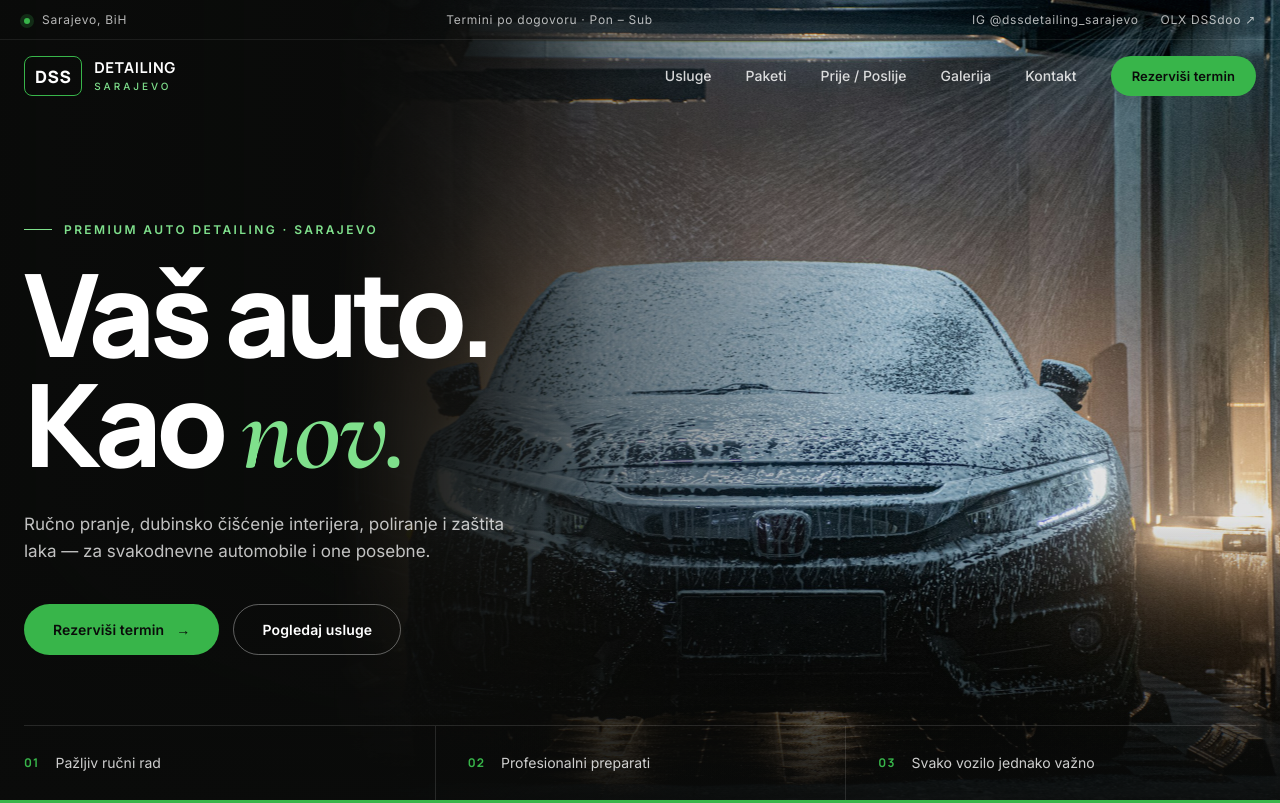
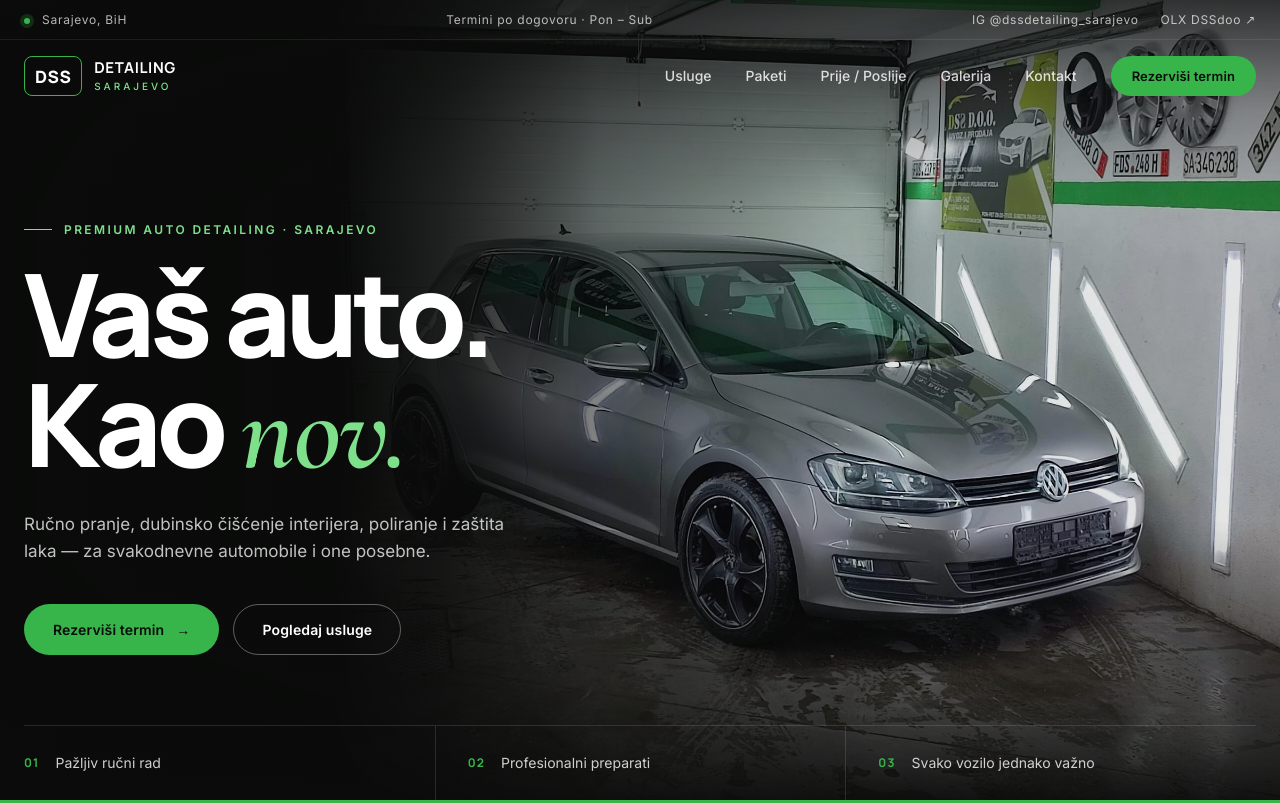
Before and after one commit to jiren9k-max/Dss, a plain HTML site: page index.html in a window 1280 px wide. Shown: the top 803 px of the page. Drawn offline with nearby package versions, Linux system fonts and the light colour scheme; a script that the page names is missing.

Commit message:
Use real DSS studio photo (VW Golf) as hero image
Replace the stock Honda photo with DSS's own Golf 7 shot, keep the
car front visible on phones, and darken the top so the menu stays
readable over the bright studio wall.

Co-Authored-By: Claude Opus 5.5 <noreply@anthropic.com>

```diff
--- a/styles.css
+++ b/styles.css
@@ -100,10 +100,11 @@ em { font-family: var(--serif); font-style: italic; font-weight: 500; letter-spa
 
 /* ---------- Hero ---------- */
 .hero { position: relative; min-height: max(680px, 100svh); display: flex; flex-direction: column; justify-content: flex-end; padding-top: var(--header-h); background: var(--black); color: var(--white); overflow: hidden; }
-.hero-bg { position: absolute; inset: 0 0 0 26%; background: url('public/stock/hero-civic-foam.jpg') center 60% / cover no-repeat; -webkit-mask-image: linear-gradient(90deg, transparent 0%, #000 28%); mask-image: linear-gradient(90deg, transparent 0%, #000 28%); animation: heroZoom 1.8s var(--ease) both; }
+.hero-bg { position: absolute; inset: 0 0 0 26%; background: url('public/real/hero-golf.webp') 55% 62% / cover no-repeat; -webkit-mask-image: linear-gradient(90deg, transparent 0%, #000 28%); mask-image: linear-gradient(90deg, transparent 0%, #000 28%); animation: heroZoom 1.8s var(--ease) both; }
 .hero-overlay { position: absolute; inset: 0; background:
   linear-gradient(90deg, rgba(10,11,10,.92) 0%, rgba(10,11,10,.7) 35%, rgba(10,11,10,.1) 70%),
-  linear-gradient(0deg, rgba(10,11,10,.95) 0%, transparent 35%); }
+  linear-gradient(0deg, rgba(10,11,10,.95) 0%, transparent 35%),
+  linear-gradient(180deg, rgba(10,11,10,.75) 0%, rgba(10,11,10,.25) 14%, transparent 26%); }
 @keyframes heroZoom { from { transform: scale(1.08); opacity: .4; } to { transform: scale(1); opacity: 1; } }
 .hero-content { position: relative; padding-bottom: 70px; }
 .hero h1 { font-size: clamp(56px, 9vw, 118px); font-weight: 800; letter-spacing: -.05em; line-height: .95; margin-bottom: 26px; animation: fadeUp 1s .2s var(--ease) both; }
@@ -307,7 +308,7 @@ em { font-family: var(--serif); font-style: italic; font-weight: 500; letter-spa
   .nav-cta { margin-top: 22px; padding: 16px; font-size: 15px; }
   .header.menu-open { background: var(--black); }
 
-  .hero-bg { inset: 0; background-position: 50% 35%; -webkit-mask-image: none; mask-image: none; }
+  .hero-bg { inset: 0; background-position: 70% 40%; -webkit-mask-image: none; mask-image: none; }
   .hero-overlay { background: linear-gradient(0deg, rgba(10,11,10,.97) 8%, rgba(10,11,10,.55) 55%, rgba(10,11,10,.35) 100%); }
   .hero-features { grid-template-columns: 1fr; }
   .hero-features div { padding: 14px 0; }
```
Also changed, not shown: public/real/hero-golf.webp (added).
